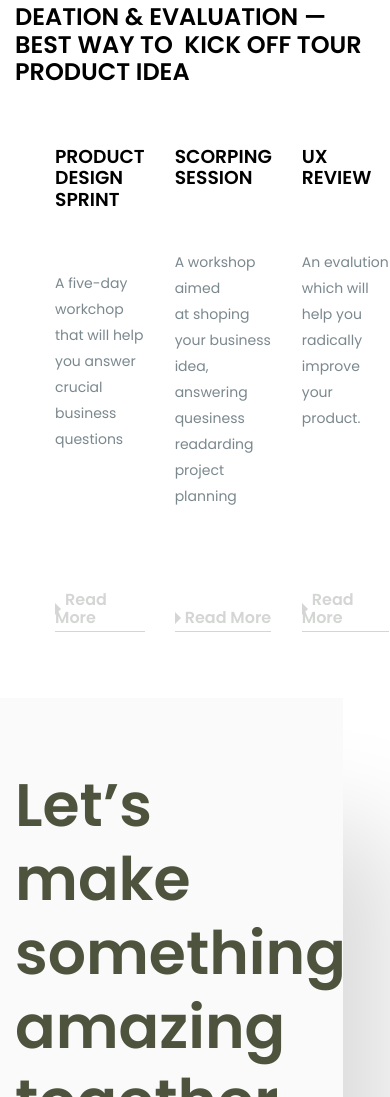
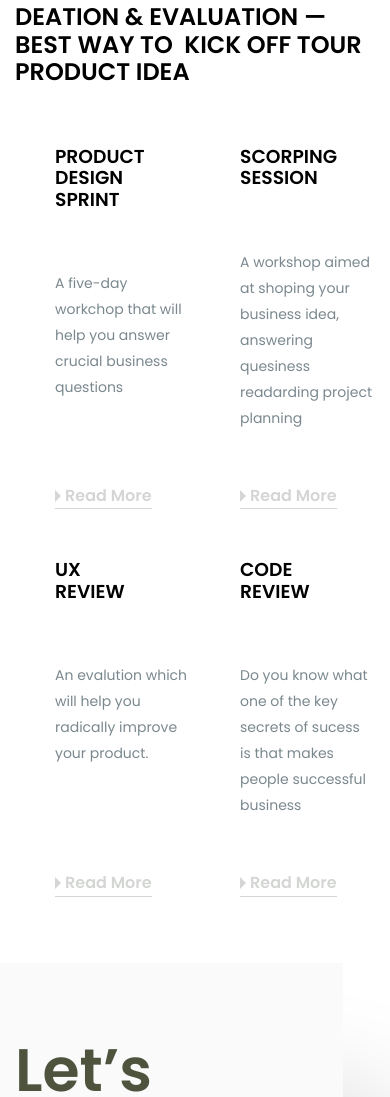
Before and after one commit to Hardbeir/Template_2, a plain HTML site: page index.html in a window 390 px wide. Shown: the part 958-2055 px from the top of the page. Drawn offline with Linux system fonts and the light colour scheme.

Commit message:
check create branch

```diff
--- a/source/scss/main.sass
+++ b/source/scss/main.sass
@@ -5,3 +5,4 @@
 @import "sections/get-started/_get-started.sass";
 @import "sections/footer/_footer.sass";
 @import "sections/footer/_social.sass";
+@import "styles/_media.sass";
--- /dev/null
+++ b/source/scss/styles/_media.sass
@@ -0,0 +1,8 @@
+@media (max-width: 992px)
+    .services
+        &-list
+            display: grid
+            gap: 50px
+            grid-template-columns: repeat(2, 1fr)
+sdfsdfsdfsdfsdfsdf
+asdsad
```
Also changed, not shown: css/main.css, css/main.min.css, 2 other files.
